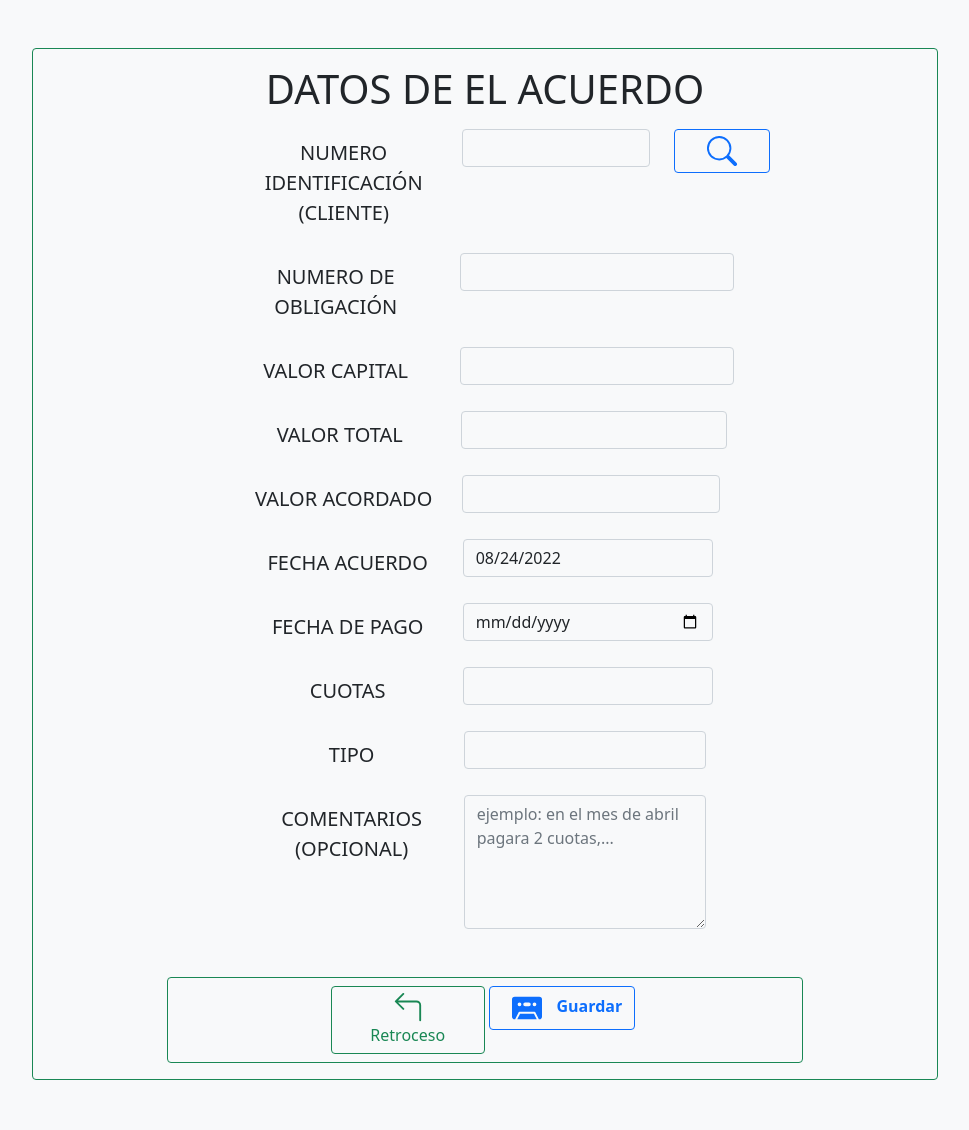
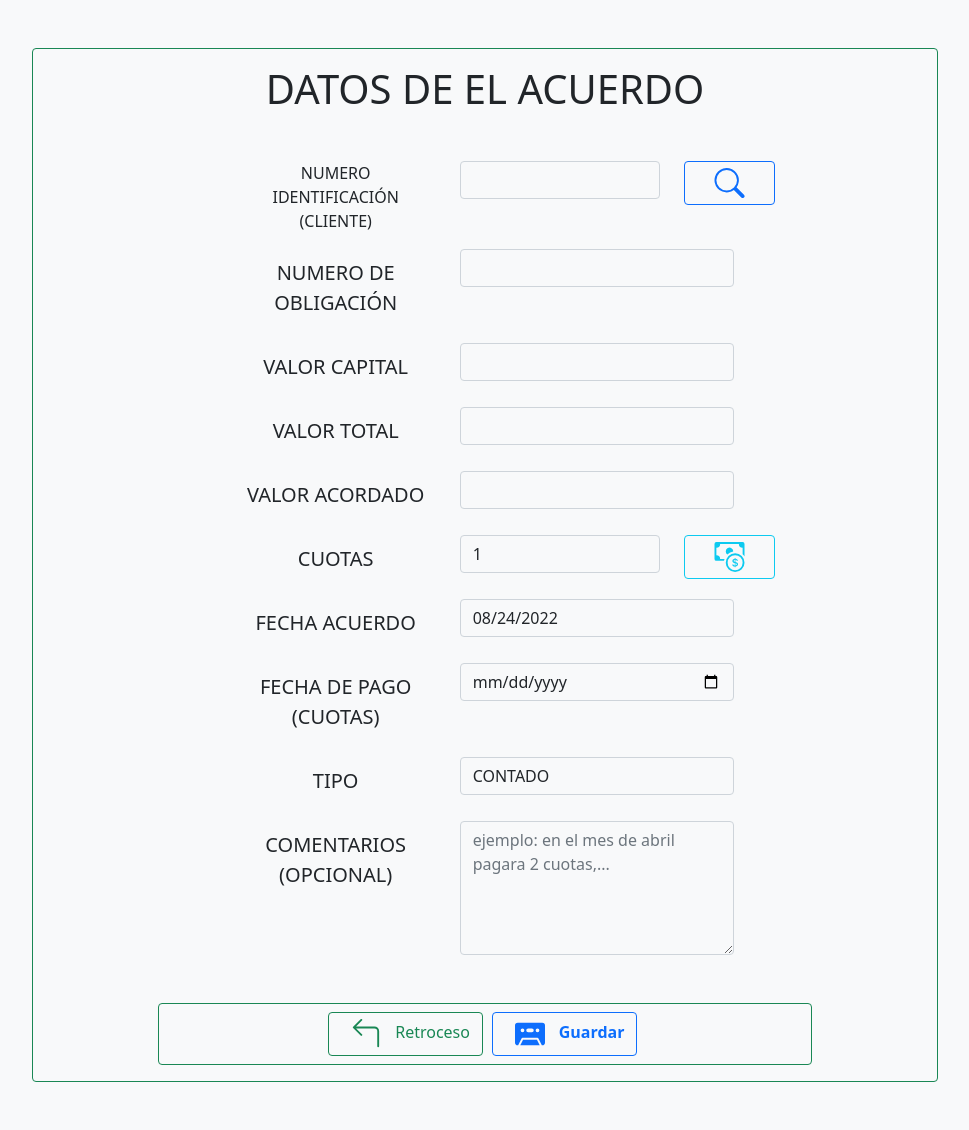
Before and after one commit to Programandinggabriel/Acuerdos_de_pago, a PHP site: page /forms/acuerdo_pago/actions/frm_acuerdos.php?inCuotas=1 in a window 1280 px wide. Shown: the whole page, without its empty margins (155-1124 px from the left). Run offline with PHP 8.4, Linux system fonts and the light colour scheme; some libraries are stand-ins or nearby versions.

Commit message:
Avance boton cuotas

```diff
--- a/forms/acuerdo_pago/actions/frm_acuerdos.php
+++ b/forms/acuerdo_pago/actions/frm_acuerdos.php
@@ -10,30 +10,28 @@
     <script src='https://unpkg.com/sweetalert/dist/sweetalert.min.js'></script>
 
 
+
     <title>Nuevo acuerdo</title>
 </head>
 <section class="bg-light p-5 row justify-content-center">
     <form class="border border-success rounded w-75 p-3" method='POST' action="acciones_acuerdos.php" id='frm_acuedos'>
-    <h1 class='text-center'>DATOS DE EL ACUERDO</h1>
+    <h1 class='text-center mb-5'>DATOS DE EL ACUERDO</h1>
         <!--VARIABLE DE CASE == ACCION USUARIO-->
         <input type="hidden" name="accion" value='insertar'>
             <div class='text-center'>
-            <div class="container">
                 <div class="form-group row mt-3 justify-content-center">
-                    <label class="col-sm-3 col-form-label-lg">NUMERO IDENTIFICACIÓN (CLIENTE)</label>
+                    <label class="col-sm-3 col-form-label-md">NUMERO IDENTIFICACIÓN (CLIENTE)</label>
                     <div class="col-sm-3">
                         <input  class="form-control bg-light" type="number" min="1" step="any" name="inidCliente" id ="inidCliente"></input>
                     </div>
-                    <div class="col-1">
-                    <button  class="btn btn-outline-primary" id="btn_muestra_oblig" type="button">
-                        <svg xmlns="http://www.w3.org/2000/svg" width="70" height="30" fill="currentColor" class="bi bi-search" viewBox="0 0 16 16">
+                    <div class="col-sm-1">
+                    <button  class="btn btn-outline-primary" id="btn_oblig" type="button">
+                        <svg xmlns="http://www.w3.org/2000/svg" width="65" height="30" fill="currentColor" class="bi bi-search" viewBox="0 0 16 16">
                             <path d="M11.742 10.344a6.5 6.5 0 1 0-1.397 1.398h-.001c.03.04.062.078.098.115l3.85 3.85a1 1 0 0 0 1.415-1.414l-3.85-3.85a1.007 1.007 0 0 0-.115-.1zM12 6.5a5.5 5.5 0 1 1-11 0 5.5 5.5 0 0 1 11 0z"/>
                         </svg>
                     </button>
                 </div>
                 </div>
-
-            </div>
 
                 <div class="form-group row mt-3 justify-content-center">
                     <label class="col-sm-3 col-form-label-lg">NUMERO DE OBLIGACIÓN</label>
@@ -46,39 +44,52 @@
                     <label class="col-sm-3 col-form-label-lg">VALOR CAPITAL </label>
                     <div class=col-sm-4>
                         <input class="form-control bg-light" type="number" step="any" id="inValCapital" name="inValCapital" readonly required></input>
+                    </div>
                 </div>
 
                 <div class="form-group row mt-3 justify-content-center">
                     <label class="col-sm-3 col-form-label-lg">VALOR TOTAL </label>
                     <div class=col-sm-4>
                         <input class="form-control bg-light" type="number" step="any" id="inValTotal" name="inValTotal" readonly required></input>
+                    </div>
                 </div>
 
                 <div class="form-group row mt-3 justify-content-center">
                     <label class="col-sm-3 col-form-label-lg">VALOR ACORDADO </label>
                     <div class=col-sm-4>
                         <input class="form-control bg-light" type="number" step="any" id="inValorAcuerdo" name="inValorAcuerdo" required></input>
+                    </div>
+                </div>
+
+                <div class="form-group row mt-3 justify-content-center">
+                    <label class="col-sm-3 col-form-label-lg">CUOTAS</label>
+                    <div class="col-sm-3">
+                        <input  class="form-control bg-light" type="number" min="1" step="any" name="inCuotas" id ="inCuotas" required readonly></input>
+                    </div>
+                    <div class="col-sm-1">
+                    <button  class="btn btn-outline-info" type="button" id="btn_cuotas">
+                        <svg xmlns="http://www.w3.org/2000/svg" width="65" height="30" fill="currentColor" class="bi bi-cash-coin" viewBox="0 0 16 16">
+                            <path fill-rule="evenodd" d="M11 15a4 4 0 1 0 0-8 4 4 0 0 0 0 8zm5-4a5 5 0 1 1-10 0 5 5 0 0 1 10 0z"/>
+                            <path d="M9.438 11.944c.047.596.518 1.06 1.363 1.116v.44h.375v-.443c.875-.061 1.386-.529 1.386-1.207 0-.618-.39-.936-1.09-1.1l-.296-.07v-1.2c.376.043.614.248.671.532h.658c-.047-.575-.54-1.024-1.329-1.073V8.5h-.375v.45c-.747.073-1.255.522-1.255 1.158 0 .562.378.92 1.007 1.066l.248.061v1.272c-.384-.058-.639-.27-.696-.563h-.668zm1.36-1.354c-.369-.085-.569-.26-.569-.522 0-.294.216-.514.572-.578v1.1h-.003zm.432.746c.449.104.655.272.655.569 0 .339-.257.571-.709.614v-1.195l.054.012z"/>
+                            <path d="M1 0a1 1 0 0 0-1 1v8a1 1 0 0 0 1 1h4.083c.058-.344.145-.678.258-1H3a2 2 0 0 0-2-2V3a2 2 0 0 0 2-2h10a2 2 0 0 0 2 2v3.528c.38.34.717.728 1 1.154V1a1 1 0 0 0-1-1H1z"/>
+                            <path d="M9.998 5.083 10 5a2 2 0 1 0-3.132 1.65 5.982 5.982 0 0 1 3.13-1.567z"/>
+                        </svg>
+                    </button>
+                    </div>
                 </div>
 
                 <div class="form-group row mt-3 justify-content-center">
                     <label class="col-sm-3 col-form-label-lg">FECHA ACUERDO</label>
                     <div class=col-sm-4>
-                      <input class="form-control bg-light" type="date"  name="inFechAcuerdo" id='datePicker' readonly>
-                    </input>
-
-                    </div>
-                </div>
-                <div class="form-group row mt-3 justify-content-center">
-                    <label class="col-sm-3 col-form-label-lg"> FECHA DE PAGO </label>
-                    <div class="col-sm-4">
-                        <input class="form-control bg-light" type="date" name="inFechPago" required></input>
+                      <input class="form-control bg-light" type="date"  name="inFechAcuerdo" id='inFechAcuerdo' readonly></input>
                     </div>
                 </div>
 
                 <div class="form-group row mt-3 justify-content-center">
-                    <label class="col-sm-3 col-form-label-lg"> CUOTAS </label>
-                    <div class=col-sm-4>
-                        <input class="form-control bg-light" type="number" min="1" step="any" name="inCuotas" id="inCuotas" required></input>
+                    <label class="col-sm-3 col-form-label-lg"> FECHA DE PAGO (CUOTAS) </label>
+                    <div class="col-sm-4">
+                        <input class="form-control bg-light" type="date" name="inFechPago" id='inFechPago' required></input>
+                    </div>
                 </div>
 
                 <div class="form-group row mt-3 justify-content-center">
@@ -91,10 +102,9 @@
                 <div class="form-group row mt-3 justify-content-center">
                     <label class="col-sm-3 col-form-label-lg"> COMENTARIOS (OPCIONAL) </label>
                     <div class="col-sm-4">
-                        <textarea class="form-control bg-light" type="text" placeholder='ejemplo: en el mes de abril pagara 2 cuotas,...' autocomplete='on' rows='5' name="inComments"></textarea>
+                        <textarea class="form-control bg-light" type="text" placeholder='ejemplo: en el mes de abril pagara 2 cuotas,...' autocomplete='on' rows='5' name="inComments" id="inComments"></textarea>
                     </div>
                 </div>
-
             </div>
 
 
@@ -132,17 +142,25 @@
 <?php
     //validacion de llegada de variables al seleccionar obligacion
     if(isset($_GET['inidCliente']) && isset($_GET['inNobligAcuerdo']) && isset($_GET['inValCapital']) && isset($_GET['inValTotal'])){
-        echo "<script>;
-                with(document){
+        echo "<script>";
+               echo"with(document){
                     getElementById('inidCliente').value=".$_GET['inidCliente']."
                     getElementById('inNobligAcuerdo').value=".$_GET['inNobligAcuerdo']."
                     getElementById('inValCapital').value=".$_GET['inValCapital']."
                     getElementById('inValTotal').value=".$_GET['inValTotal']."
-                }
-                //restablece la url quita variables get
-                window.history.pushState({}, document.title, '/' + 'project_acuerdos_de_pago/forms/acuerdo_pago/actions/frm_acuerdos.php');
-            </script>";
+                }";
+        echo"</script>";
+    };
 
-    }
+    if(isset($_GET['inCuotas'])){
+        echo"<script>";
+            echo "document.getElementById('inCuotas').value=" . $_GET['inCuotas'].";";
+            echo "$('#inCuotas').trigger('change');";
+        echo"</script>";
+    };
+    /*
+    echo"//limpia la url quita variables get
+    window.history.pushState({}, document.title, '/' + 'project_acuerdos_de_pago/forms/acuerdo_pago/actions/frm_acuerdos.php');";
+    */
 
 ?>
--- a/forms/acuerdo_pago/js/frm_acuerdos.js
+++ b/forms/acuerdo_pago/js/frm_acuerdos.js
@@ -1,9 +1,11 @@
+window.addEventListener('load',cargDatFrm());
 //pregunta antes de enviar el formulario
 document.getElementById('frm_acuedos').addEventListener('submit', confirma, false);
-    function confirma (event){
-        let ValPagar = parseInt(document.getElementById('inValorAcuerdo').value);
+    function confirma (evesub){
+        var ValPagar = parseInt(document.getElementById('inValorAcuerdo').value);
+        var formulario = document.getElementById("frm_acuedos");
 
-        event.preventDefault();
+        evesub.preventDefault(); //cancela acción por defecto de el evento submit
         if(ValPagar != 0){
             swal({
                 title: "¿confirma guardar el acuedo?",
@@ -13,23 +15,41 @@ document.getElementById('frm_acuedos').addEventListener('submit', confirma, fals
             })
             .then((guardar) => {
                 if (guardar) {
-                    return true ;
+                    formulario.submit();
+                    $("input[id!=inFechAcuerdo]").val("");
+                    $("textarea").val("");
+                    return true;
                 } else {
+                    window.alert('!No se guardo el acuerdo¡');
                     return false;
                 };
             });
         };
     };
 
-//valida el valor ingresado sea correcto
+//añade function a evento para mostrar obligaciones para la cedula ingresada de el cliente 'x'
+document.getElementById('btn_oblig').addEventListener('click', verObl, false);
+    function verObl(){
+        sessionStorage.clear();
+        var idCliente = document.getElementById('inidCliente').value;
+
+        if (! idCliente == ''){
+            var url='../views/muestra_oblig.php?idCliente=' + idCliente.toString();
+
+            window.location=url;
+            //window.history.pushState({}, document.title, `/project_acuerdos_de_pago/forms/acuerdo_pago/views/muestra_oblig.php`);
+        };
+    };
+
+//valida el valor ingresado a pagar sea correcto
 document.getElementById('inValorAcuerdo').addEventListener('change', ValidaPago, false);
     function ValidaPago(){
-        let ValCap = parseInt(document.getElementById('inValCapital').value);
-        let ValPagoMax = parseInt(document.getElementById('inValTotal').value); //pago maximo = valor total de deuda
+        var ValCap = parseInt(document.getElementById('inValCapital').value);
+        var ValPagoMax = parseInt(document.getElementById('inValTotal').value);
 
         if(ValCap != 0 && ValPagoMax != 0){
-            let ValPagar = parseInt(document.getElementById('inValorAcuerdo').value);
-            let ValPagoMin = ValCap * 0.5;
+            var ValPagar = parseInt(document.getElementById('inValorAcuerdo').value);
+            var ValPagoMin = ValCap * 0.5;
 
             if ((ValPagar < ValPagoMin) || (ValPagar > ValPagoMax)){
                 swal({  icon: 'error',
@@ -39,9 +59,9 @@ document.getElementById('inValorAcuerdo').addEventListener('change', ValidaPago,
                     buttons: 'Aceptar',
                     dangerMode: true,
                 });
-            }
-        }
-    }
+            };
+        };
+    };
 
 //Envia valor de fecha actual a input fecha de hoy
 date = new Date();
@@ -49,16 +69,19 @@ year = date.getFullYear();
 month = date.getMonth() + 1;
 day = date.getDate();
 
-$(document).ready( function() {
+$(document).ready( function(){
     var now = new Date();
     var day = ("0" + now.getDate()).slice(-2);
     var month = ("0" + (now.getMonth() + 1)).slice(-2);
     var today = now.getFullYear()+"-"+(month)+"-"+(day) ;
 
-    $('#datePicker').val(today);
+    $('#inFechAcuerdo').val(today);
+
+    document.getElementById('inFechPago').min = today;
 });
 
-document.getElementById('inCuotas').addEventListener('change', tipo, false);
+//añade function a evento de input cuotas para TIPO
+$('#inCuotas').change(
     function tipo(){
         var cuota = document.getElementById('inCuotas').value;
         var tipo = document.getElementById('inTipoAcuerdo');
@@ -68,25 +91,61 @@ function tipo(){
         }else if(cuota > 1){
             tipo.value = "CUOTAS";
         };
+    });
+
+//añade function a botón para elegir cuotas
+document.getElementById('btn_cuotas').addEventListener('click', verCuota, false);
+    function verCuota(){
+        var ValPagar = parseInt(document.getElementById('inValorAcuerdo').value);
+        var url = '../views/muestra_cuotas.php?inValorAcuerdo=' + ValPagar;
+
+        if(ValPagar > 0){
+            savDatFrm();
+            window.location.href=url;
+        }else{
+            swal({
+                title: "Error en valor",
+                text: "El valor acordado es incorrecto, no se puede mostrar alternativas para este",
+                icon: "error",
+                dangerMode: true,
+            });
+        };
     };
 
-//añade function a evento para mostrar obligaciones para la cedula ingresada de el cliente 'x'
-document.getElementById('btn_muestra_oblig').addEventListener('click', window_loc, false);
-function window_loc(){
-
-        var idCliente = document.getElementById('inidCliente').value;
-
-        if (idCliente == ''){
-            //mostrar tabla con todas las obligaciones
-        }else{
-            url='../views/muestra_oblig.php?idCliente=' + idCliente.toString();
-            window.location=url;
-            window.history.pushState({}, document.title, `/project_acuerdos_de_pago/forms/acuerdo_pago/views/muestra_oblig.php`);
-        };
-    };
 
 //añade function a evento de boton retroceso para enviar a el index
 document.getElementById('retroceso').addEventListener('click', retroceder, false);
     function retroceder(){
-        window.location.href='../../../index.html'
+        window.location.href='../../../index.html';
     };
+
+
+/*--------------------------------------------------------------------------------------------------------------------------------------------
+---------------------------------------------------------------------------------------------------------------------------------------------*/
+function savDatFrm(){
+    with(sessionStorage){
+        setItem('inidCliente',$('#inidCliente').val());
+        setItem('inNobligAcuerdo',$('#inNobligAcuerdo').val());
+        setItem('inValCapital',$('#inValCapital').val());
+        setItem('inValTotal',$('#inValTotal').val());
+        setItem('inValorAcuerdo',$('#inValorAcuerdo').val());
+        setItem('inFechPago',$('#inFechPago').val());
+        setItem('inCuotas',$('#inCuotas').val());
+        setItem('inTipoAcuerdo',$('#inTipoAcuerdo').val());
+        setItem('inComments',$('#inComments').val());
+    };
+};
+
+function cargDatFrm(){
+    with(sessionStorage){
+        $('#inidCliente').val(getItem('inidCliente'));
+        $('#inNobligAcuerdo').val(getItem('inNobligAcuerdo'));
+        $('#inValCapital').val(getItem('inValCapital'));
+        $('#inValTotal').val(getItem('inValTotal'));
+        $('#inValorAcuerdo').val(getItem('inValorAcuerdo'));
+        $('#inFechPago').val(getItem('inFechPago'));
+        $('#inCuotas').val(getItem('inCuotas'));
+        $('#inTipoAcuerdo').val(getItem('inTipoAcuerdo'));
+        $('#inComments').val(getItem('inComments'));
+    };
+};
```
Also changed, not shown: forms/acuerdo_pago/views/muestra_cuotas.php (added, +71 -0 lines). Lines whose indentation alone changed are shown as unchanged.
